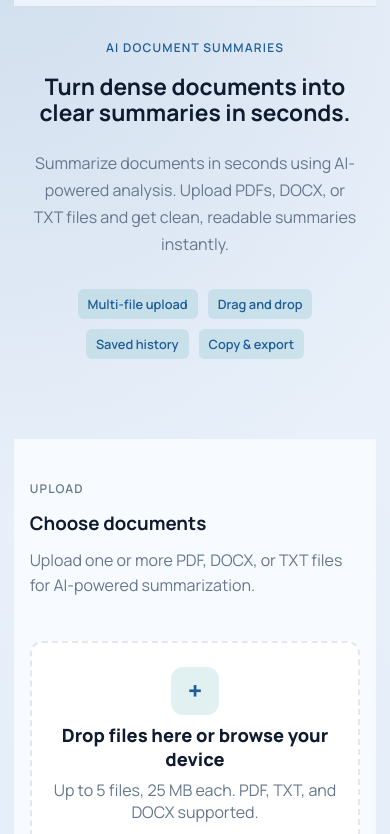
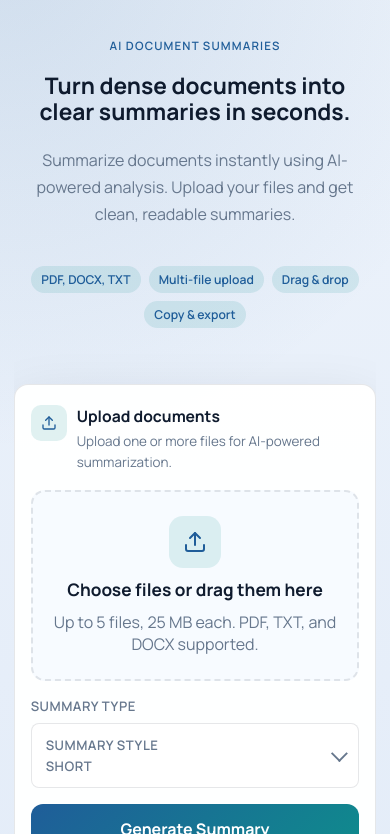
Before and after one commit to vinithalakhwani6869-ops/AI-Document-Summariser, a website: page file.html in a window 390 px wide. Shown: the part 58-892 px from the top of the page. Drawn offline with Linux system fonts and the light colour scheme; no server answers.

Commit message:
UI changed

```diff
--- a/file.html
+++ b/file.html
@@ -16,19 +16,17 @@
     <div class="nav-shell">
       <header class="topbar">
         <div class="topbar-left">
+          <div class="brand-mark">
+            <span class="brand-dot"></span>
+            <h1>Document Summarizer</h1>
+          </div>
+        </div>
+
+        <div class="topbar-actions">
           <button id="sidebarToggle" class="icon-button" type="button" aria-label="Open history sidebar">
             <span class="menu-icon" aria-hidden="true">&#9776;</span>
           </button>
 
-          <div class="brand-mark">
-            <span class="brand-dot"></span>
-            <div>
-              <h1>Document Summarizer</h1>
-            </div>
-          </div>
-        </div>
-
-        <div class="topbar-actions">
           <button id="themeToggle" class="icon-button" type="button" aria-label="Toggle dark mode" aria-pressed="false">
             <svg id="themeToggleIcon" class="theme-toggle-icon" viewBox="0 0 24 24" aria-hidden="true">
               <path id="themeTogglePath"></path>
@@ -36,8 +34,8 @@
           </button>
 
           <div id="guestActions" class="guest-actions">
-            <button id="loginButton" class="ghost-button" type="button">Login</button>
-            <button id="signupButton" class="secondary-button" type="button">Sign up</button>
+            <button id="loginButton" class="ghost-button" type="button">Sign in</button>
+            <button id="signupButton" class="secondary-button" type="button">Get started</button>
           </div>
 
           <div id="profileMenu" class="profile-menu" hidden>
@@ -124,15 +122,15 @@
         <div class="landing-container">
           <section class="hero">
             <div class="hero-copy">
-              <p class="eyebrow">AI document summaries</p>
+              <p class="eyebrow">AI Document Summaries</p>
               <h2>Turn dense documents into clear summaries in seconds.</h2>
               <p class="hero-text">
-                Summarize documents in seconds using AI-powered analysis. Upload PDFs, DOCX, or TXT files and get clean, readable summaries instantly.
+                Summarize documents instantly using AI-powered analysis. Upload your files and get clean, readable summaries.
               </p>
               <div class="hero-pills">
+                <span>PDF, DOCX, TXT</span>
                 <span>Multi-file upload</span>
-                <span>Drag and drop</span>
-                <span>Saved history</span>
+                <span>Drag &amp; drop</span>
                 <span>Copy &amp; export</span>
               </div>
             </div>
@@ -140,18 +138,30 @@
 
           <section class="workspace-grid">
             <section class="panel upload-panel">
-            <div class="panel-heading">
-              <p class="section-tag">Upload</p>
-              <h3>Choose documents</h3>
-              <p>
-                Upload one or more PDF, DOCX, or TXT files for AI-powered summarization.
-              </p>
+              <div class="panel-header-row">
+                <span class="panel-header-icon" aria-hidden="true">
+                  <svg width="20" height="20" viewBox="0 0 24 24" fill="none" stroke="currentColor" stroke-width="2" stroke-linecap="round" stroke-linejoin="round">
+                    <path d="M21 15v4a2 2 0 0 1-2 2H5a2 2 0 0 1-2-2v-4"/>
+                    <polyline points="17 8 12 3 7 8"/>
+                    <line x1="12" y1="3" x2="12" y2="15"/>
+                  </svg>
+                </span>
+                <div class="panel-header-text">
+                  <h3>Upload documents</h3>
+                  <p>Upload one or more files for AI-powered summarization.</p>
+                </div>
               </div>
 
               <form id="uploadform" class="upload-form">
                 <label for="fileInput" class="upload-dropzone" id="dropzone">
-                <span class="dropzone-icon" aria-hidden="true">+</span>
-                <span class="dropzone-title">Drop files here or browse your device</span>
+                  <span class="dropzone-icon" aria-hidden="true">
+                    <svg width="24" height="24" viewBox="0 0 24 24" fill="none" stroke="currentColor" stroke-width="2" stroke-linecap="round" stroke-linejoin="round">
+                      <path d="M21 15v4a2 2 0 0 1-2 2H5a2 2 0 0 1-2-2v-4"/>
+                      <polyline points="17 8 12 3 7 8"/>
+                      <line x1="12" y1="3" x2="12" y2="15"/>
+                    </svg>
+                  </span>
+                  <span class="dropzone-title">Choose files or drag them here</span>
                   <span class="dropzone-subtitle">Up to 5 files, 25 MB each. PDF, TXT, and DOCX supported.</span>
                 </label>
                 <input type="file" id="fileInput" name="document" accept=".pdf,.docx,.txt" multiple>
@@ -193,6 +203,11 @@
                   </label>
                 </div>
 
+                <button class="primary-button" id="submitButton" type="submit">
+                  <span id="buttonSpinner" class="button-spinner" aria-hidden="true" hidden></span>
+                  <span id="submitButtonLabel">Generate Summary</span>
+                </button>
+
                 <div class="file-meta">
                   <div>
                     <p class="meta-label">Selected files</p>
@@ -205,13 +220,8 @@
                 </div>
 
                 <div id="selectedFiles" class="selected-files">
-                <p class="selected-files-empty">Your selected files will appear here.</p>
+                  <p class="selected-files-empty">No files selected yet. Add documents to begin.</p>
                 </div>
-
-              <button class="primary-button" id="submitButton" type="submit">
-                <span id="buttonSpinner" class="button-spinner" aria-hidden="true" hidden></span>
-                <span id="submitButtonLabel">Generate Summary</span>
-              </button>
               </form>
             </section>
 
--- a/style.css
+++ b/style.css
@@ -150,14 +150,9 @@ select,
   overflow-y: visible;
   min-width: 0;
   padding-bottom: 0;
-  background: var(--bg);
-  border-bottom: 1px solid var(--border);
-}
-
-@media (min-width: 1080px) {
-  .nav-shell {
-    border-bottom: none;
-  }
+  background: transparent;
+  border-bottom: none;
+  box-shadow: none;
 }
 
 .content-shell {
@@ -167,7 +162,7 @@ select,
   padding-block: 0 40px;
   padding-inline: 0;
   display: grid;
-  gap: 26px;
+  gap: 0;
   min-width: 0;
 }
 
@@ -288,8 +283,8 @@ select,
 .meta-label,
 .summary-label,
 .sidebar-label {
-  margin: 0 0 8px;
-  font-size: 0.75rem;
+  margin: 0 0 6px;
+  font-size: 0.72rem;
   font-weight: 600;
   text-transform: uppercase;
   letter-spacing: 0.1em;
@@ -516,10 +511,10 @@ select,
   background: transparent;
   border: none;
   box-shadow: none;
-  padding: 60px 24px;
+  padding: 72px 24px 64px;
   display: grid;
   align-content: start;
-  gap: 10px;
+  gap: 14px;
   min-width: 0;
   max-width: 100%;
   text-align: center;
@@ -556,7 +551,7 @@ select,
 }
 
 .hero-text {
-  margin: 14px 0 20px;
+  margin: 8px 0 24px;
   max-width: min(52ch, 100%);
   line-height: 1.7;
 }
@@ -564,17 +559,17 @@ select,
 .hero-pills {
   display: flex;
   flex-wrap: wrap;
-  gap: 10px;
+  gap: 8px;
   justify-content: center;
 }
 
 .hero-pills span {
-  padding: 6px 12px;
-  border-radius: 6px;
+  padding: 6px 14px;
+  border-radius: 999px;
   border: none;
   background: var(--accent-soft);
   color: var(--accent);
-  font-size: 0.82rem;
+  font-size: 0.8rem;
   font-weight: 600;
   max-width: 100%;
   overflow-wrap: anywhere;
@@ -584,7 +579,7 @@ select,
 .workspace-grid {
   display: grid;
   grid-template-columns: 1fr;
-  gap: 0;
+  gap: 24px;
   align-items: start;
   min-width: 0;
   width: 100%;
@@ -592,16 +587,19 @@ select,
 }
 
 .hero {
-  padding-bottom: 64px;
+  padding-bottom: 40px;
 }
 
 .upload-panel {
-  padding: 80px 24px;
-  background: var(--panel-alt);
+  padding: 32px;
+  background: var(--panel-strong);
+  border: 1px solid var(--border);
+  border-radius: 20px;
+  box-shadow: var(--shadow);
 }
 
 .result-panel {
-  padding: 80px 24px;
+  padding: 32px;
   background: transparent;
 }
 
@@ -625,6 +623,43 @@ select,
   }
 }
 
+.panel-header-row {
+  display: flex;
+  align-items: flex-start;
+  gap: 14px;
+  min-width: 0;
+  width: 100%;
+}
+
+.panel-header-icon {
+  display: inline-flex;
+  align-items: center;
+  justify-content: center;
+  width: 44px;
+  height: 44px;
+  border-radius: 12px;
+  background: var(--accent-soft);
+  color: var(--accent);
+  flex-shrink: 0;
+}
+
+.panel-header-text {
+  display: grid;
+  gap: 4px;
+  min-width: 0;
+}
+
+.panel-header-text h3 {
+  margin: 0;
+  color: var(--heading);
+}
+
+.panel-header-text p {
+  margin: 0;
+  color: var(--muted);
+  line-height: 1.5;
+}
+
 .workspace-grid > * ,
 .panel > * ,
 .summary-header > * ,
@@ -634,11 +669,11 @@ select,
 
 .panel-heading {
   display: grid;
-  gap: 12px;
-  min-width: 0;
-  width: 100%;
-  max-width: 100%;
-  margin-bottom: 24px;
+  gap: 8px;
+  min-width: 0;
+  width: 100%;
+  max-width: 100%;
+  margin-bottom: 8px;
 }
 
 .panel-heading p {
@@ -648,21 +683,21 @@ select,
 
 .upload-form {
   display: grid;
-  gap: 18px;
+  gap: 16px;
   min-width: 0;
 }
 
 .upload-dropzone {
   display: grid;
   place-items: center;
-  gap: 8px;
+  gap: 10px;
   min-height: 180px;
   min-width: 0;
   max-width: 100%;
-  padding: 32px 24px;
-  border-radius: 12px;
+  padding: 36px 24px;
+  border-radius: 14px;
   border: 2px dashed var(--border);
-  background: var(--panel-strong);
+  background: var(--panel-alt);
   text-align: center;
   cursor: pointer;
   overflow: hidden;
@@ -687,11 +722,12 @@ select,
 }
 
 .dropzone-icon {
-  display: inline-grid;
-  place-items: center;
-  width: 48px;
-  height: 48px;
-  border-radius: 12px;
+  display: inline-flex;
+  align-items: center;
+  justify-content: center;
+  width: 52px;
+  height: 52px;
+  border-radius: 14px;
   background: var(--accent-soft);
   border: none;
   color: var(--accent);
@@ -701,8 +737,8 @@ select,
 
 .dropzone-title {
   color: var(--heading);
-  font-size: 1.14rem;
-  font-weight: 800;
+  font-size: 1.08rem;
+  font-weight: 700;
 }
 
 .dropzone-subtitle {
@@ -716,7 +752,7 @@ input[type="file"] {
 .controls-grid,
 .auth-form {
   display: grid;
-  gap: 14px;
+  gap: 0;
 }
 
 .field {
@@ -725,8 +761,11 @@ input[type="file"] {
 }
 
 .field span {
-  color: var(--heading);
-  font-weight: 700;
+  color: var(--muted);
+  font-weight: 600;
+  font-size: 0.82rem;
+  text-transform: uppercase;
+  letter-spacing: 0.04em;
 }
 
 .field input {
@@ -889,8 +928,8 @@ input[type="file"] {
   max-width: 100%;
   padding: 16px 18px;
   border-radius: 12px;
-  border: 1px solid var(--border);
-  background: var(--panel-strong);
+  border: none;
+  background: var(--panel-alt);
   overflow: hidden;
 }
 
@@ -926,7 +965,7 @@ input[type="file"] {
   padding: 16px;
   border-radius: 12px;
   background: var(--panel-alt);
-  border: 1px solid var(--border);
+  border: none;
   min-width: 0;
   max-width: 100%;
   overflow: hidden;
@@ -996,11 +1035,11 @@ input[type="file"] {
   max-width: 100%;
   min-width: 0;
   border: 0;
-  border-radius: 8px;
+  border-radius: 12px;
   padding: 14px 18px;
   background: linear-gradient(135deg, var(--accent), var(--accent-strong));
   color: #ffffff;
-  font-weight: 600;
+  font-weight: 700;
   cursor: pointer;
   box-shadow: none;
   transition: transform 180ms ease, opacity 180ms ease;
@@ -1476,7 +1515,7 @@ mark {
   }
 
   .hero {
-    padding-bottom: 48px;
+    padding-bottom: 24px;
   }
 
   .hero-copy {
@@ -1484,11 +1523,12 @@ mark {
   }
 
   .upload-panel {
-    padding: 48px 16px;
+    padding: 24px 20px;
+    border-radius: 16px;
   }
 
   .result-panel {
-    padding: 48px 16px;
+    padding: 24px 20px;
   }
 
   .summary-header,
@@ -1609,6 +1649,20 @@ mark {
     word-break: break-word;
   }
 
+  .panel-header-row {
+    gap: 12px;
+  }
+
+  .panel-header-icon {
+    width: 40px;
+    height: 40px;
+  }
+
+  .panel-header-icon svg {
+    width: 18px;
+    height: 18px;
+  }
+
   .loading-state {
     padding: 18px;
     min-height: 240px;
@@ -1672,16 +1726,17 @@ mark {
   }
 
   .hero-pills span {
-    padding: 6px 10px;
-    font-size: 0.8rem;
+    padding: 5px 10px;
+    font-size: 0.76rem;
   }
 
   .upload-panel {
-    padding: 40px 16px;
+    padding: 20px 16px;
+    border-radius: 14px;
   }
 
   .result-panel {
-    padding: 40px 16px;
+    padding: 20px 16px;
   }
 
   .guest-actions {
@@ -1721,6 +1776,29 @@ mark {
     padding-inline: 14px;
   }
 
+  .panel-header-row {
+    gap: 10px;
+  }
+
+  .panel-header-icon {
+    width: 36px;
+    height: 36px;
+    border-radius: 10px;
+  }
+
+  .panel-header-icon svg {
+    width: 16px;
+    height: 16px;
+  }
+
+  .panel-header-text h3 {
+    font-size: 0.98rem;
+  }
+
+  .panel-header-text p {
+    font-size: 0.84rem;
+  }
+
   .custom-select-trigger {
     padding: 12px 14px;
     border-radius: 8px;
```
Lines whose indentation alone changed are shown as unchanged.
